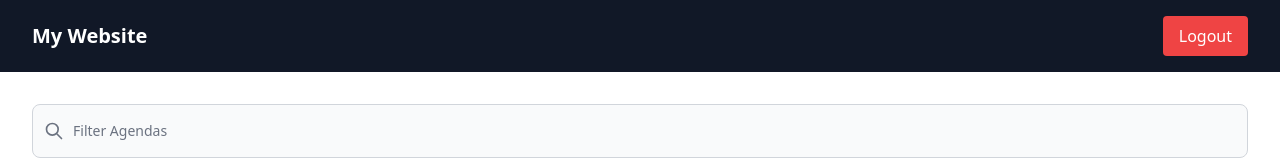
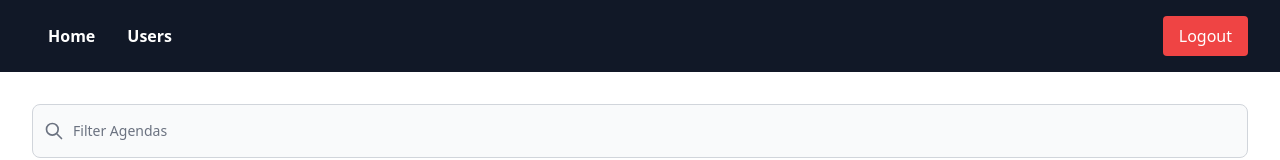
Before and after one commit to joaoqueiroz95/scheduler, a Next.js app: page / in a window 1280 px wide. Shown: the top 160 px of the page. Built offline with nearby package versions, Linux system fonts and the light colour scheme; no server answers; sample sign-in values are in the browser's storage.

Commit message:
Add users to navbar

```diff
--- a/src/components/Navbar.tsx
+++ b/src/components/Navbar.tsx
@@ -1,17 +1,28 @@
+import { Role } from "@prisma/client";
+import { Session } from "next-auth";
 import { signOut } from "next-auth/react";
 
-export default function Navbar() {
+interface IProps {
+  currSession: Session;
+}
+
+const Navbar: React.FC<IProps> = ({ currSession }) => {
   const logout = () => {
     signOut();
   };
 
   return (
     <nav className="bg-gray-900 py-4">
-      <div className="max-w-7xl mx-auto px-4 sm:px-6 lg:px-8 flex justify-between items-center">
-        <div className="flex-shrink-0">
-          <a href="/" className="text-white font-bold text-xl">
-            My Website
+      <div className="mx-auto px-4 sm:px-6 lg:px-8 flex justify-between items-center">
+        <div className="flex-shrink-0 ml-4">
+          <a href="/" className="text-white font-bold text-l mr-8">
+            Home
           </a>
+          {currSession.user.role !== Role.REGULAR && (
+            <a href="/users" className="text-white font-bold text-l">
+              Users
+            </a>
+          )}
         </div>
         <div className="flex-shrink-0">
           <button
@@ -24,4 +35,6 @@ export default function Navbar() {
       </div>
     </nav>
   );
-}
+};
+
+export default Navbar;
--- a/src/pages/agenda/[id].tsx
+++ b/src/pages/agenda/[id].tsx
@@ -3,7 +3,6 @@ import { TrashIcon } from "@heroicons/react/24/solid";
 import { PencilSquareIcon } from "@heroicons/react/24/solid";
 import Navbar from "@/components/Navbar";
 import { useRouter } from "next/router";
-import { IAgenda } from "@/types/agenda";
 import { NextPageContext } from "next";
 import { getSession } from "next-auth/react";
 import useAgenda from "@/hooks/useAgenda";
@@ -168,7 +167,7 @@ const Agenda: React.FC<IProps> = ({ currSession }) => {
 
   return (
     <>
-      <Navbar />
+      <Navbar currSession={currSession} />
       <div className="max-w-4xl mx-auto py-12 px-4 sm:px-6 lg:px-8">
         <input
           type="text"
--- a/src/pages/agenda/create.tsx
+++ b/src/pages/agenda/create.tsx
@@ -121,7 +121,7 @@ const Agenda: React.FC<IProps> = ({ currSession }) => {
 
   return (
     <>
-      <Navbar />
+      <Navbar currSession={currSession} />
       <div className="max-w-4xl mx-auto py-12 px-4 sm:px-6 lg:px-8">
         <input
           type="text"
--- a/src/pages/index.tsx
+++ b/src/pages/index.tsx
@@ -3,11 +3,16 @@ import Navbar from "@/components/Navbar";
 import SearchBar from "@/components/SearchBar";
 import useAgendas from "@/hooks/useAgendaList";
 import { NextPageContext } from "next";
+import { Session } from "next-auth";
 import { getSession } from "next-auth/react";
 import { useRouter } from "next/router";
 import { useState } from "react";
 
-const Home = () => {
+interface IProps {
+  currSession: Session;
+}
+
+const Home: React.FC<IProps> = ({ currSession }) => {
   const [searchValue, setSearchValue] = useState("");
   const router = useRouter();
   const { data: agendas } = useAgendas(searchValue);
@@ -23,7 +28,7 @@ const Home = () => {
 
   return (
     <>
-      <Navbar />
+      <Navbar currSession={currSession} />
       <div className="m-8">
         <SearchBar value={searchValue} onChange={handleSeachBarChange} />
         <div className="grid grid-cols-1 sm:grid-cols-2 lg:grid-cols-3 gap-4 mt-1 mb-4">
@@ -55,7 +60,9 @@ export async function getServerSideProps(context: NextPageContext) {
   }
 
   return {
-    props: {},
+    props: {
+      currSession: session,
+    },
   };
 }
 
--- a/src/pages/users/[id].tsx
+++ b/src/pages/users/[id].tsx
@@ -66,7 +66,7 @@ const UserDetails: React.FC<IProps> = ({ currSession }) => {
 
   return (
     <>
-      <Navbar />
+      <Navbar currSession={currSession} />
       <div className="m-8">
         <div className="mb-6">
           <label className="block mb-2 text-sm font-medium text-gray-900 dark:text-white">
--- a/src/pages/users/create.tsx
+++ b/src/pages/users/create.tsx
@@ -1,19 +1,17 @@
 import Navbar from "@/components/Navbar";
-import useUser from "@/hooks/useUser";
-import {
-  createUser,
-  editUser,
-  ICreateUserBody,
-  IEditUserBody,
-} from "@/service/user";
+import { createUser, ICreateUserBody } from "@/service/user";
 import { Role } from "@prisma/client";
 import { NextPageContext } from "next";
 import { Session } from "next-auth";
 import { getSession } from "next-auth/react";
 import { useRouter } from "next/router";
-import { useEffect, useMemo, useState } from "react";
+import { useMemo, useState } from "react";
 
-const UserDetails = () => {
+interface IProps {
+  currSession: Session;
+}
+
+const UserDetails: React.FC<IProps> = ({ currSession }) => {
   const router = useRouter();
 
   const [username, setUsername] = useState("");
@@ -49,7 +47,7 @@ const UserDetails = () => {
 
   return (
     <>
-      <Navbar />
+      <Navbar currSession={currSession} />
       <div className="m-8">
         <div className="mb-6">
           <label className="block mb-2 text-sm font-medium text-gray-900 dark:text-white">
--- a/src/pages/users/index.tsx
+++ b/src/pages/users/index.tsx
@@ -47,7 +47,7 @@ const Users: React.FC<IProps> = ({ currSession }) => {
 
   return (
     <>
-      <Navbar />
+      <Navbar currSession={currSession} />
       <div className="relative overflow-x-auto m-8">
         <table className="w-full text-sm text-left text-gray-500 dark:text-gray-400 mb-4">
           <thead className="text-xs text-gray-700 uppercase bg-gray-50 dark:bg-gray-700 dark:text-gray-400">
```
